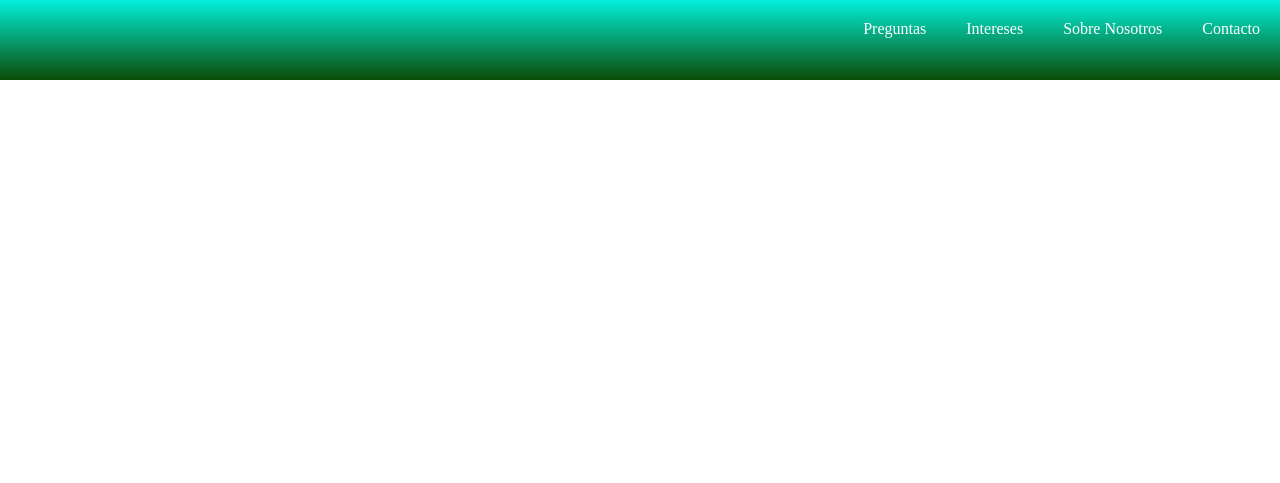
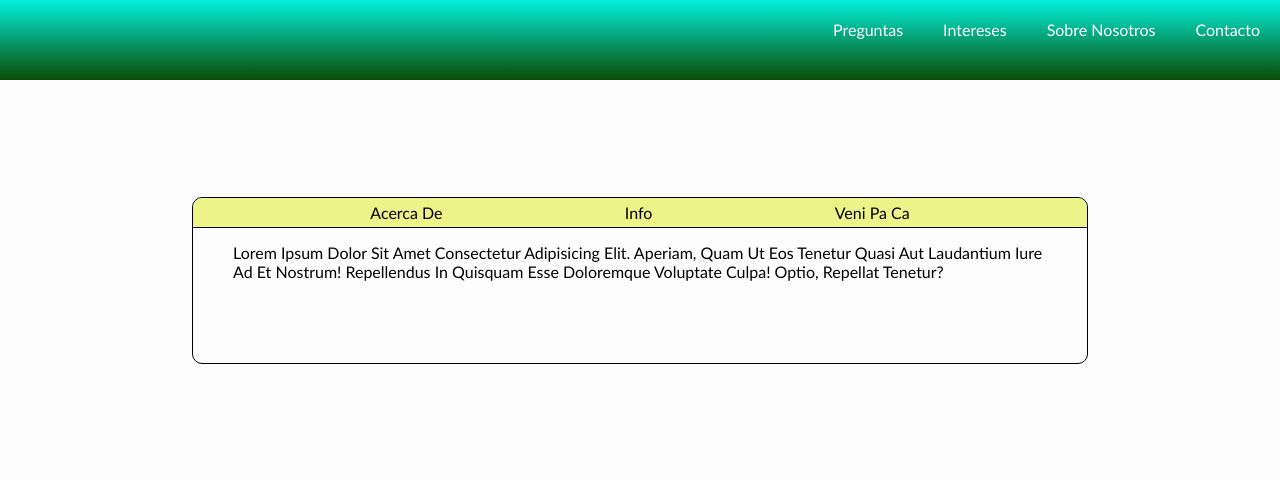
Before and after one commit to CarloscMe/algo-genial, a plain HTML site: page index.html in a window 1280 px wide. Drawn offline with Linux system fonts and the light colour scheme.

Commit message:
mas algoritmos

```diff
--- a/css/styles.css
+++ b/css/styles.css
@@ -8,3 +8,50 @@
     text-decoration: none;
     list-style: none;
 }
+
+body{
+    font-family: 'Trebuchet MS', 'Lucida Sans Unicode', 'Lucida Grande', 'Lucida Sans', Arial, sans-serif;
+}
+
+
+main{
+    width: 100%;
+    min-height: 50dvh;
+    background: rgb(253, 253, 253);
+    display: flex;
+    align-items: center;
+    justify-content: center;
+
+}
+
+.cuadro{
+    position: relative;
+    padding: 40px;
+    width: 70%;
+    border: 1px solid black;
+    border-radius: 10px;
+}
+
+.titulo{
+    background-color: rgba(232, 241, 104, 0.781);
+    width: 100%;
+    display: flex;
+    justify-content: space-evenly;
+    border-bottom: 1px solid rgb(0, 0, 0);
+    border-top-left-radius: 10px;
+    border-top-right-radius: 10px;
+    position: absolute;
+    top: 0;
+    left: 0;
+    right: 0;
+}
+
+.titulo__item{
+    padding: 5px;
+}
+
+.cuadro__item {
+    margin-top: 5px;
+    width: 100%;
+    min-height: 10dvh;
+}
--- a/index.html
+++ b/index.html
@@ -20,6 +20,25 @@
     </nav>
    </header>
 
+   <main>
+
+    <div class="cuadro">
+
+        <div class="titulo">
+            <p class="titulo__item" id="titulo-1">acerca de</p>
+            <p  class="titulo__item" id="titulo-2">info</p>
+            <p  class="titulo__item" id="titulo-3">veni pa ca</p>
+
+        </div>
+
+        <div class="cuadro__item">
+         <p class="texto">Lorem ipsum dolor sit amet consectetur adipisicing elit. Aperiam, quam ut eos tenetur quasi aut laudantium iure ad et nostrum! Repellendus in quisquam esse doloremque voluptate culpa! Optio, repellat tenetur?</p>
+        </div>
+
+    </div>
+
+   </main>
+
     <script src="./js/script.js">
     </script>
 
--- a/js/script.js
+++ b/js/script.js
@@ -14,17 +14,16 @@ else{
     alert("tu numero es igual asi mismo");
 }*/
 
-// con un metodo de array puedo recorrerlo y los numero que no aparezcan son impar en si tengo que repasar los metodos//
+/*const entrada = parseInt(prompt("ingresa un numero"));
 
-/*const entrada = prompt("ingresa un numero");
+if (entrada % 2 == 0){
+  console.log(`el numero ${entrada} es par. `)
+}
 
-let i;
-for( i= 0; i < 20; i += 2 ){
+else if( entrada % 2 != 0){
+  console.log(`el numero ${entrada} es impar. `)
+}*/
 
-    if(entrada == i){
-        alert(`el numero: ${entrada} es par. `);
-    }
-}*/
 
 /*const edad = parseInt(prompt("ingresa tu edad"));
 
@@ -50,3 +49,24 @@ else if (entrada3 > 100){
  else{
     alert("intentarlo")
  }*/
+
+
+const titulo1 = document.querySelector("#titulo-1");
+
+const titulo2 = document.querySelector("#titulo-2");
+
+const titulo3 = document.querySelector("#titulo-3");
+
+const texto = document.querySelector(".texto");
+
+titulo1.addEventListener("click", () =>{
+    texto.innerText = "Lorem ipsum dolor, sit amet consectetur adipisicing elit. Voluptate, pariatur quas. Id, quos eaque. Molestiae rerum architecto in modi sequi numquam, quos laborum! Magni vel voluptate veniam dicta, neque laborum?"
+});
+
+titulo2.addEventListener("click", () =>{
+  texto.innerText = "xd";
+})
+
+titulo3.addEventListener("click", () =>{
+  texto.innerText = "xdggggggggggggggg";
+})
```
